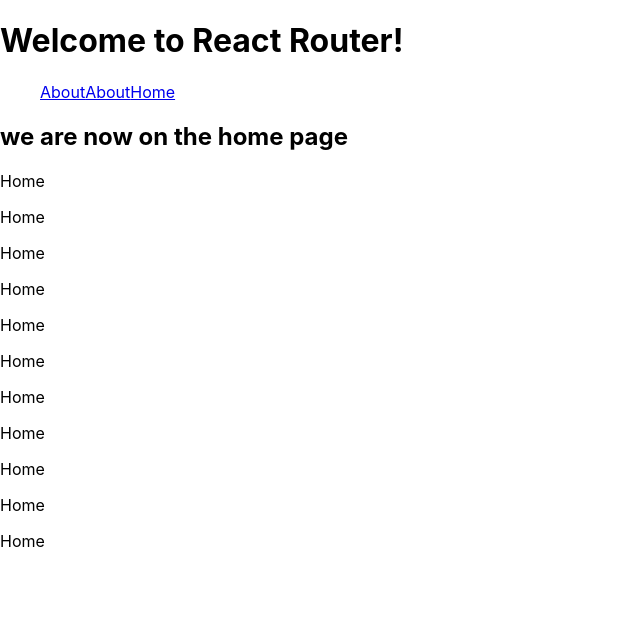
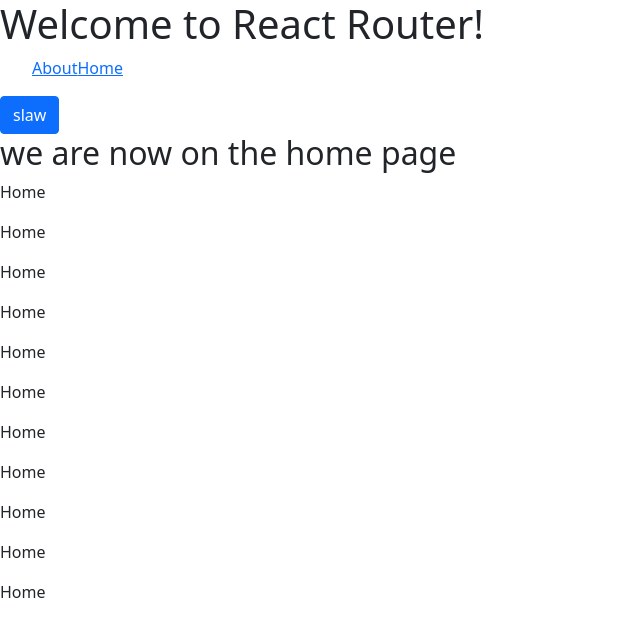
Before and after one commit to Bit-Bootcamp/bit-playground, a React (Create React App) app in the folder react/bootstrap-project/: page / in a window 1280 px wide. Shown: the top 636 px of the page, without its empty margins (0-640 px from the left). Built offline with nearby package versions, Linux system fonts and the light colour scheme.

Commit message:
style: switched ui library to react-bootstrap

```diff
--- a/react/bootstrap-project/package.json
+++ b/react/bootstrap-project/package.json
@@ -3,13 +3,12 @@
   "version": "0.1.0",
   "private": true,
   "dependencies": {
-    "@emotion/react": "^11.5.0",
-    "@emotion/styled": "^11.3.0",
-    "@mui/material": "^5.0.6",
     "@testing-library/jest-dom": "^5.11.4",
     "@testing-library/react": "^11.1.0",
     "@testing-library/user-event": "^12.1.10",
+    "bootstrap": "^5.1.3",
     "react": "^17.0.2",
+    "react-bootstrap": "^2.0.2",
     "react-dom": "^17.0.2",
     "react-scripts": "4.0.3",
     "web-vitals": "^1.0.1"
--- a/react/bootstrap-project/src/App.js
+++ b/react/bootstrap-project/src/App.js
@@ -1,6 +1,6 @@
 import * as React from "react";
 import { Routes, Route, Link } from "react-router-dom";
-
+import Button from "react-bootstrap/Button";
 import Home from "./pages/Home";
 import About from "./pages/About";
 import "./App.css";
@@ -13,12 +13,11 @@
 
       <nav>
         <ul>
-          <a href="/about"> About</a>
           <Link to="/about">About</Link>
           <Link to="/">Home</Link>
         </ul>
       </nav>
-
+      <Button>slaw</Button>
       <Routes>
         <Route exact path="/" element={<Home />} />
         <Route path="/home" element={<Home />} />
--- a/react/bootstrap-project/src/index.js
+++ b/react/bootstrap-project/src/index.js
@@ -3,6 +3,8 @@
 import { BrowserRouter } from "react-router-dom";
 import "./index.css";
 import App from "./App";
+
+import "bootstrap/dist/css/bootstrap.min.css";
 
 ReactDOM.render(
   <BrowserRouter>
```
Also changed, not shown: 1 other file (tests, documents, lock files or other folders).
